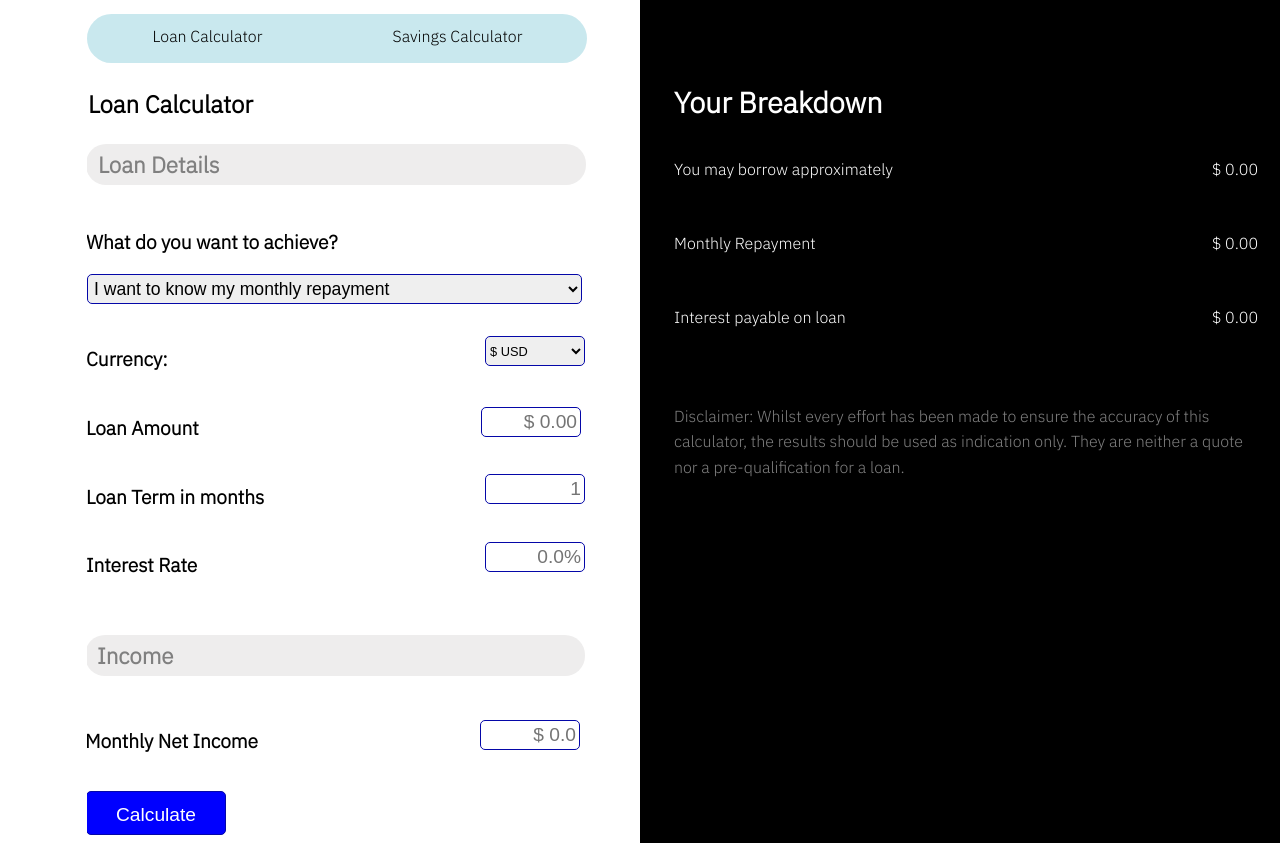
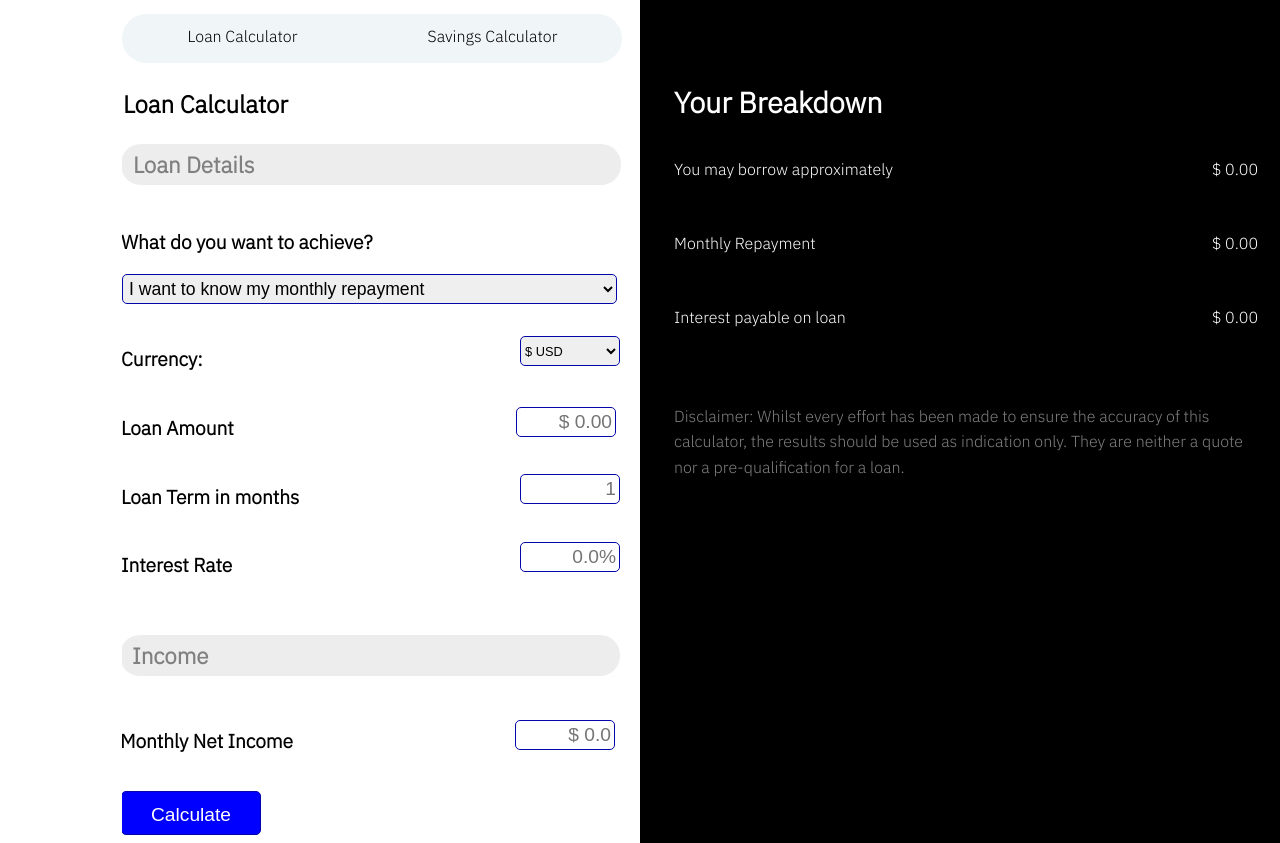
Before and after one commit to Finviserr/Finiviserr, a website: page loancalc1.html in a window 1280 px wide. Shown: the part 80-923 px from the top of the page. Drawn offline with Linux system fonts and the light colour scheme.

Commit message:
design update

```diff
--- a/stylesLoan.css
+++ b/stylesLoan.css
@@ -33,14 +33,17 @@ body{
     display: grid;
     grid-template-columns: repeat(2,1fr);
 
+
 }
 
 .first-item{
     display: flex;
     flex-direction: column;
     align-items: flex-start;
-    margin-left: 45px;
+    width: 100%;
+    margin-left: 80px;
     padding-top: 2rem;
+    /* margin-right: -200px; */
 
 }
 
@@ -78,7 +81,7 @@ header .container{
 
     display: flex;
     justify-content: space-around;
-    background-color: rgb(201, 232, 238);
+    background-color: rgb(240, 245, 247);
     border-radius: 52px;
     margin-top: 22px;
     margin-left: -0.01px;
```
